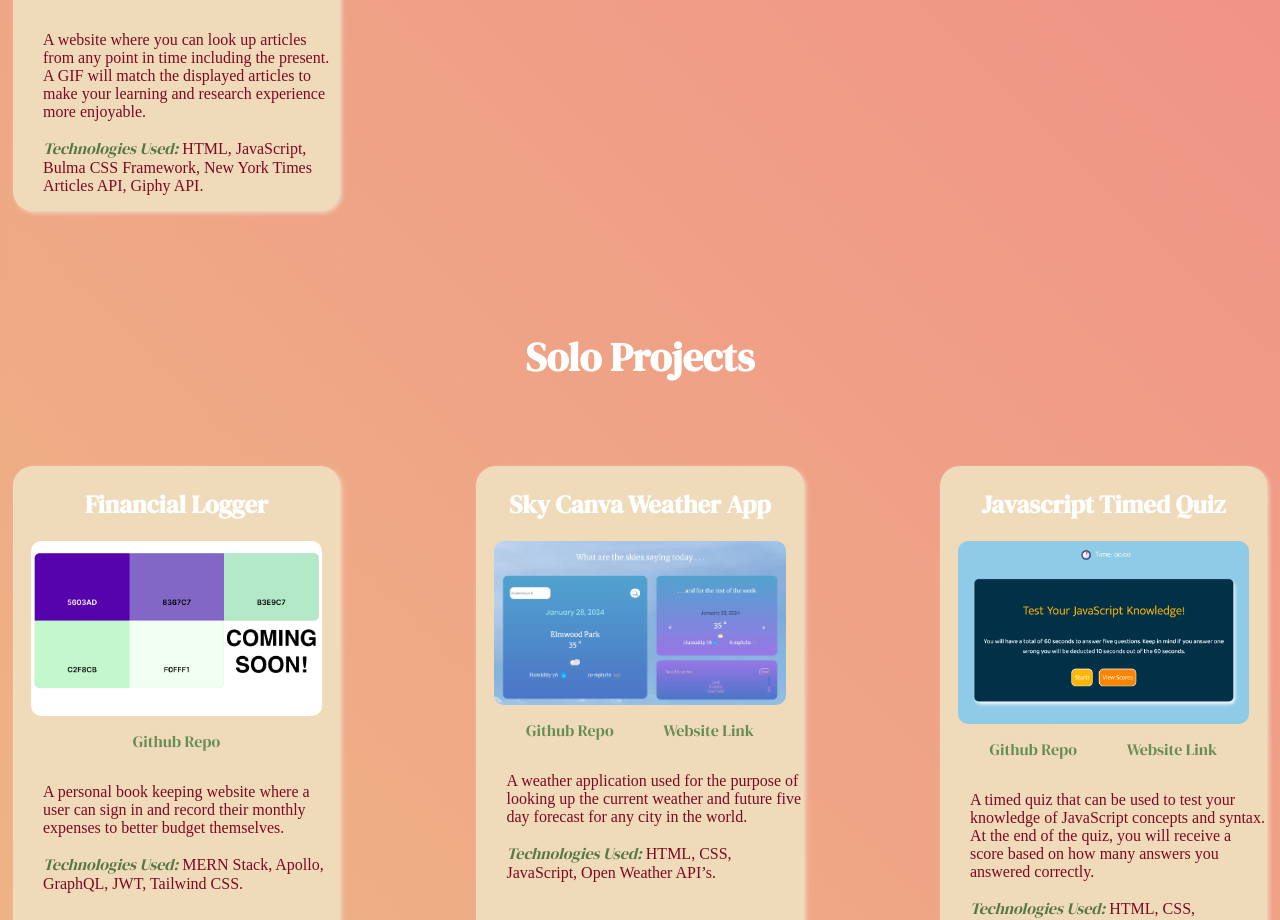
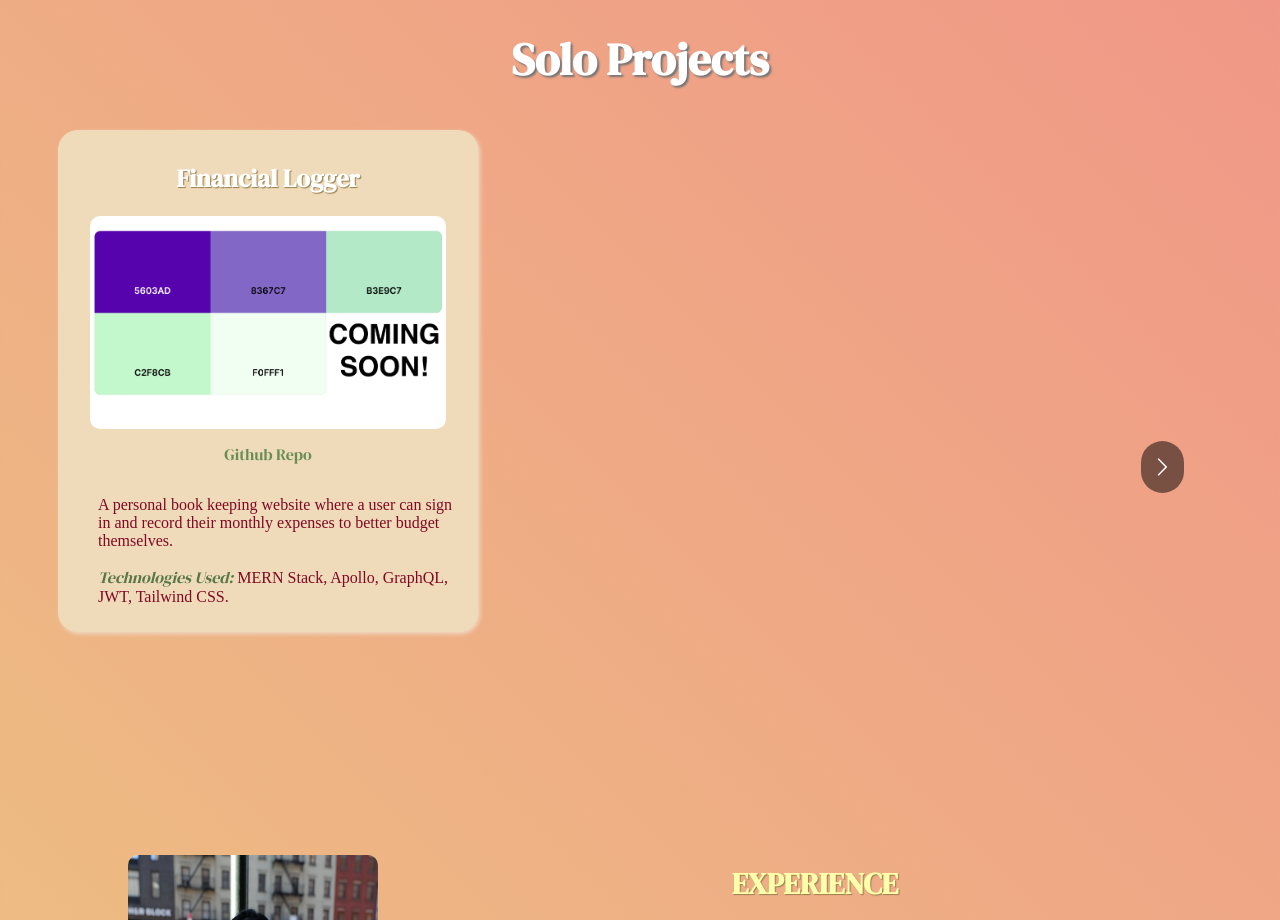
Before and after one commit to Allicris/allison-cristine, a React (Vite) app: page / in a window 1280 px wide. Shown: the part 1880-2800 px from the top of the page. Built offline with nearby package versions, Linux system fonts and the light colour scheme.

Commit message:
added carosuel to my portfolio

```diff
--- a/package.json
+++ b/package.json
@@ -17,6 +17,7 @@
     "@emailjs/browser": "^3.11.0",
     "react": "^18.2.0",
     "react-dom": "^18.2.0",
+    "react-multi-carousel": "^2.8.4",
     "react-router-dom": "^6.11.1",
     "react-router-hash-link": "^2.4.3"
   },
--- a/src/pages/Portfolio.jsx
+++ b/src/pages/Portfolio.jsx
@@ -1,3 +1,5 @@
+import Carousel from "react-multi-carousel";
+import "react-multi-carousel/lib/styles.css";
 import "../styles/Portfolio.css";
 import ecostore from "../../public/images/eco-store.png";
 import nailbookings from "../../public/images/maa-nail-haven.png";
@@ -9,10 +11,29 @@ import quiz from "../../public/images/js-quiz.png";
 import priscilla from "../../public/images/priscillas-nails.png";
 
 export default function Portfolio() {
+  const responsive = {
+    superLargeDesktop: {
+      breakpoint: { max: 4000, min: 3000 },
+      items: 2,
+    },
+    desktop: {
+      breakpoint: { max: 3000, min: 1024 },
+      items: 2,
+    },
+    tablet: {
+      breakpoint: { max: 1024, min: 464 },
+      items: 1,
+    },
+    mobile: {
+      breakpoint: { max: 464, min: 0 },
+      items: 1,
+    },
+  };
+
   return (
     <div id="portfolio" className="mywork">
       <h1>Collaborative Projects</h1>
-      <div className="collaborative-projects">
+      <Carousel className="collaborative-projects" responsive={responsive}>
         <div className="project">
           <h2>Eco Friendly E-Commerce Store</h2>
           <img className="images" src={ecostore} alt="Eco Store" />
@@ -26,14 +47,14 @@ export default function Portfolio() {
           </div>
           <div className="description">
             <p>
-              COMING SOON! An Eco-Friendly E-Commerce Store where users can log in and shop for favorite organic foods and eco-friendly products.
+              COMING SOON! An Eco-Friendly E-Commerce Store where users can log
+              in and shop for favorite organic foods and eco-friendly products.
             </p>
             <p>
               <em>Technologies Used:</em> MERN Stack, JWT, Tailwind CSS.
             </p>
           </div>
         </div>
-
         <div className="project">
           <h2>M.A.A. Nail Haven</h2>
           <img
@@ -56,7 +77,8 @@ export default function Portfolio() {
               also view their saved appointments.{" "}
             </p>
             <p>
-              <em>Technologies Used:</em> MERN Stack, JWT, Apollo, GraphQL Bootstrap, Heroku.
+              <em>Technologies Used:</em> MERN Stack, JWT, Apollo, GraphQL
+              Bootstrap, Heroku.
             </p>
           </div>
         </div>
@@ -109,14 +131,18 @@ export default function Portfolio() {
             </p>
           </div>
         </div>
-        </div>
+      </Carousel>
 
       <div className="mywork">
         <h1>Solo Projects</h1>
-          <div className="solo-projects">
+        <Carousel className="solo-projects" responsive={responsive}>
           <div className="project">
             <h2>Financial Logger</h2>
-          <img className="images" src={finance} alt="Financial Logging Website" />
+            <img
+              className="images"
+              src={finance}
+              alt="Financial Logging Website"
+            />
             <div className="project-links">
               <a href="https://github.com/Allicris/financial-logger">
                 Github Repo
@@ -127,17 +153,23 @@ export default function Portfolio() {
             </div>
             <div className="description">
               <p>
-              A personal book keeping website where a user can sign in and record their monthly expenses to better budget themselves.{" "}
+                A personal book keeping website where a user can sign in and
+                record their monthly expenses to better budget themselves.{" "}
               </p>
               <p>
-              <em>Technologies Used:</em> MERN Stack, Apollo, GraphQL, JWT, Tailwind CSS.
+                <em>Technologies Used:</em> MERN Stack, Apollo, GraphQL, JWT,
+                Tailwind CSS.
               </p>
             </div>
           </div>
 
           <div className="project">
             <h2>Sky Canva Weather App</h2>
-          <img className="images" src={weather} alt="Weather App Screenshot" />
+            <img
+              className="images"
+              src={weather}
+              alt="Weather App Screenshot"
+            />
             <div className="project-links">
               <a href="https://github.com/Allicris/new-weather-app">
                 Github Repo
@@ -153,14 +185,19 @@ export default function Portfolio() {
                 world.
               </p>
               <p>
-              <em>Technologies Used:</em> HTML, CSS, JavaScript, Open Weather API’s.
+                <em>Technologies Used:</em> HTML, CSS, JavaScript, Open Weather
+                API’s.
               </p>
             </div>
           </div>
 
           <div className="project">
             <h2>Javascript Timed Quiz</h2>
-          <img className="images" src={quiz} alt="JavaScript Quiz Screenshot" />
+            <img
+              className="images"
+              src={quiz}
+              alt="JavaScript Quiz Screenshot"
+            />
             <div className="project-links">
               <a href="https://github.com/Allicris/programmer-quiz">
                 Github Repo
@@ -171,9 +208,10 @@ export default function Portfolio() {
             </div>
             <div className="description">
               <p>
-              A timed quiz that can be used to test your knowledge of JavaScript
-              concepts and syntax. At the end of the quiz, you will receive a
-              score based on how many answers you answered correctly.{" "}
+                A timed quiz that can be used to test your knowledge of
+                JavaScript concepts and syntax. At the end of the quiz, you will
+                receive a score based on how many answers you answered
+                correctly.{" "}
               </p>
               <p>
                 <em>Technologies Used:</em> HTML, CSS, JavaScript.
@@ -188,9 +226,7 @@ export default function Portfolio() {
               <a href="https://github.com/Allicris/pricillasnails">
                 Github Repo
               </a>
-            <a href="https://priscillasxnails.netlify.app">
-              Website Link
-            </a>
+              <a href="https://priscillasxnails.netlify.app">Website Link</a>
             </div>
             <div className="description">
               <p>
@@ -201,7 +237,7 @@ export default function Portfolio() {
               </p>
             </div>
           </div>
-        </div>
+        </Carousel>
       </div>
     </div>
   );
--- a/src/pages/Resume.jsx
+++ b/src/pages/Resume.jsx
@@ -11,10 +11,9 @@ export default function Resume() {
       <div className="resume-description">
         <h3>EXPERIENCE</h3>
         <p>
-        My previous experience has helped me succeed in my coding journey. I've
+        My previous experience has led me to where I am today in my coding journey. I've
         been able to apply my organizational and problem solving skills into my
-        assignments and research. With strong background in Administration and Real Estate, I have
-        enjoyed the organizational aspect and my overall confidence has grown since.
+        assignments and research. I plan to utilize the skills I have gained in Administration and Real Estate to become a better web developer.
       </p>
       <button>
         <a href={resume}>View My Resume</a>
--- a/src/styles/Portfolio.css
+++ b/src/styles/Portfolio.css
@@ -1,23 +1,23 @@
 .mywork h1 {
   font-family: 'DM Serif Display', 'serif';
-  font-size: 40px;
+  font-size: 45px;
   color: rgb(255, 255, 255);
-  margin-top: 4%;
-  padding: 5%;
-  padding-bottom: 4%;
+  margin-top: 15%;
   text-align: center;
+  text-shadow: 2px 2px 2px rgb(118, 117, 117);
 }
 
 .collaborative-projects, .solo-projects {
-  display: grid;
-  grid-template-columns: repeat(auto-fit, minmax(250px, 1fr));
-  column-gap: 10%;
+  display: flex;
+  margin-left: 40px;
+  margin-right: 40px;
 }
 
 .project {
   font-family: "Noto Serif JP", serif;
-  margin: 5px;
-  max-width: 500px;
+  margin: 10px;
+  padding: 10px;
+  max-width: 400px;
   text-align: center;
   color: white;
   background-color: #efdbba;
@@ -27,8 +27,9 @@
 
 .project h2 {
   font-family: 'DM Serif Display', 'serif';
-  color: white;
+  color: rgb(255, 255, 254);
   font-size: 25px;
+  text-shadow: 1px 1px 1px rgb(154, 127, 79);
 }
 
 em {
--- a/src/styles/Resume.css
+++ b/src/styles/Resume.css
@@ -1,8 +1,8 @@
 .resume {
   margin: 20px;
-  padding: 50px;
-  padding-top: 50px;
-  padding-bottom: 50px;
+  padding-left: 50px;
+  padding-right: 50px;
+  padding-bottom: 100px;
   display: flex;
   justify-content: center;
   align-items: flex-start;
@@ -31,7 +31,8 @@
 .resume-description h3 {
   font-family: 'DM Serif Display', 'serif';
   color: #fdffab;
-font-size: 20px;
+font-size: 30px;
+text-shadow: 1px 1px 1px rgb(154, 127, 79);
 }
 
 button {
```
Also changed, not shown: 1 other file (tests, documents, lock files or other folders). Lines whose indentation alone changed are shown as unchanged.
